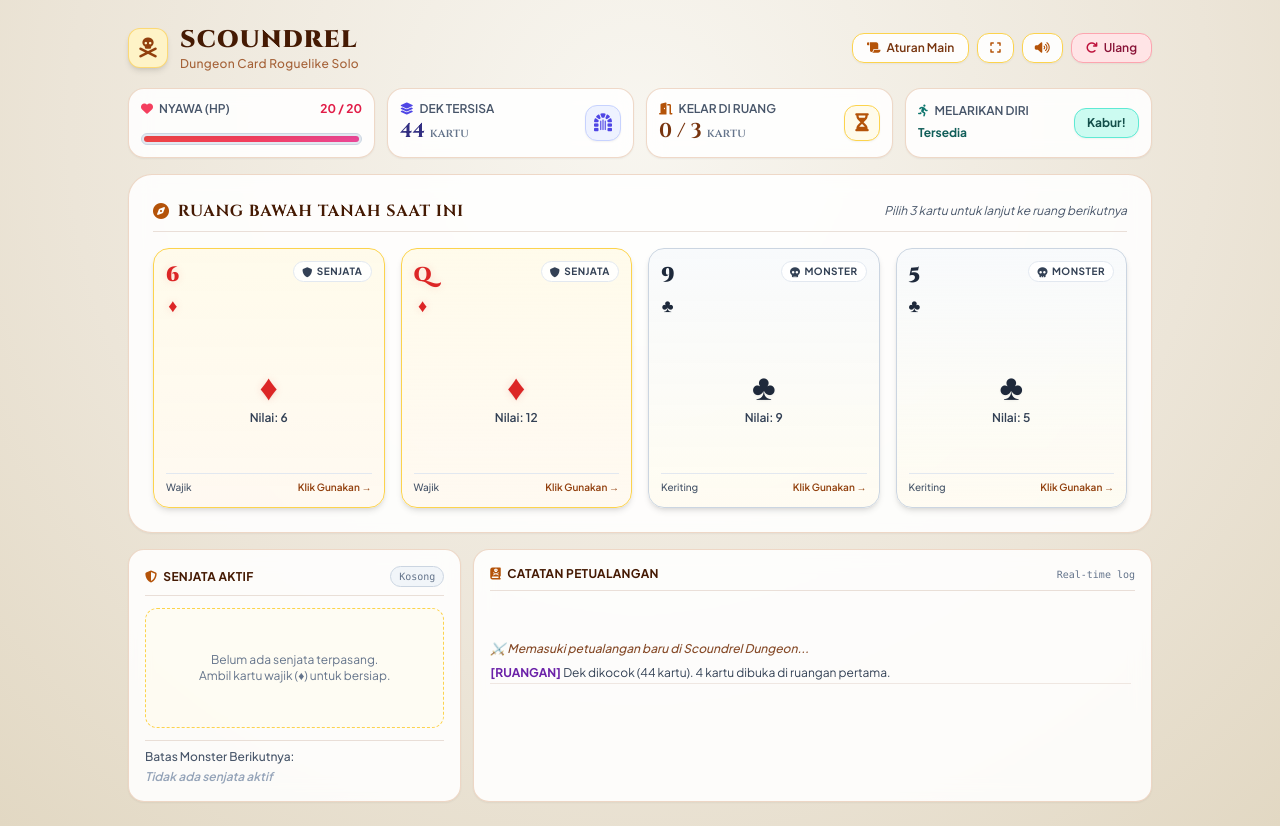
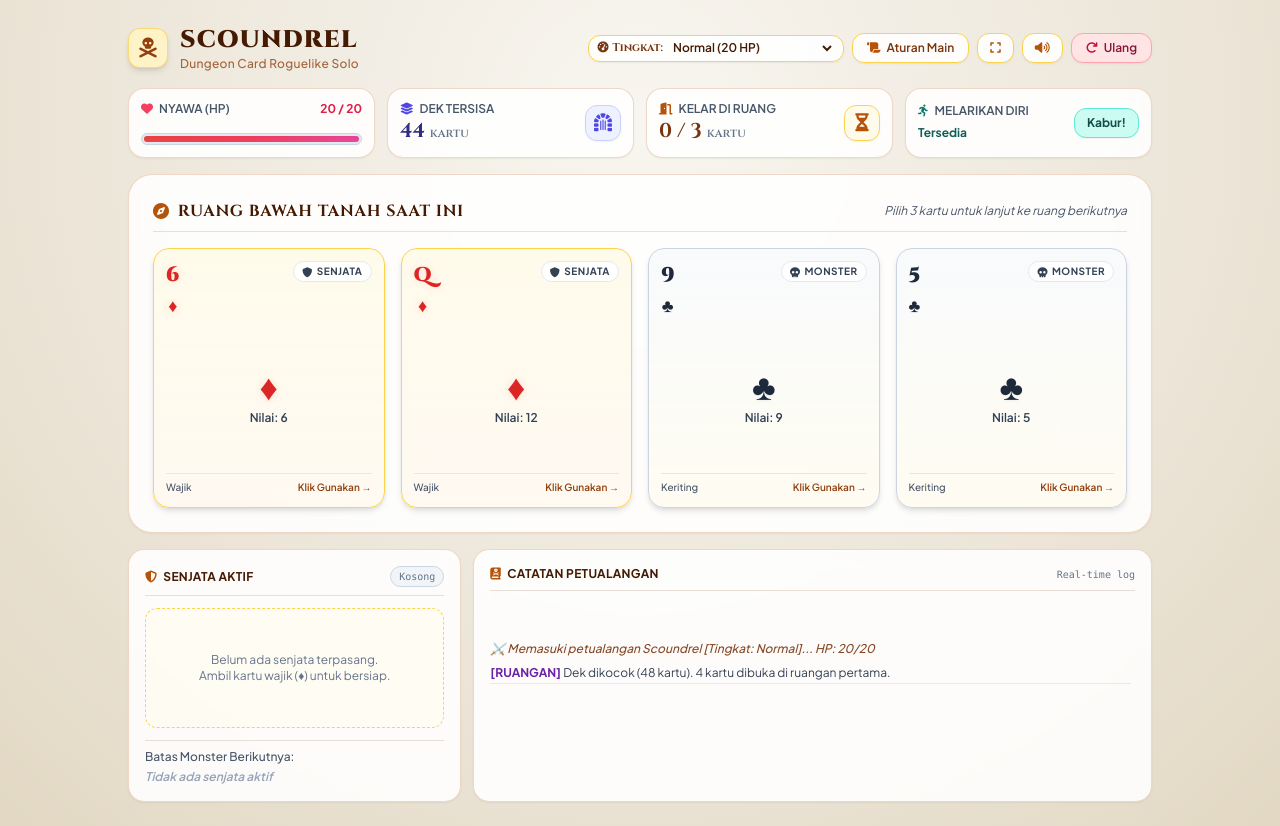
Before and after one commit to susanto1122-source/scoundrel, a plain HTML site: page index.html in a window 1280 px wide. Drawn offline with nearby package versions, Linux system fonts and the light colour scheme.

Commit message:
Update index.html

```diff
--- a/index.html
+++ b/index.html
@@ -81,7 +81,17 @@
       </div>
     </div>
 
-    <div class="flex items-center gap-2">
+    <div class="flex items-center flex-wrap gap-2">
+      <!-- Selector Tingkat Kesulitan -->
+      <div class="flex items-center bg-white/90 border border-amber-300 rounded-xl px-2 py-1 shadow-sm gap-1.5">
+        <span class="text-[11px] font-bold text-amber-900 cinzel hidden sm:inline"><i class="fa-solid fa-gauge-high mr-1"></i>Tingkat:</span>
+        <select id="difficultySelect" class="bg-transparent text-xs font-semibold text-amber-950 focus:outline-none cursor-pointer">
+          <option value="easy">Mudah (25 HP)</option>
+          <option value="normal" selected>Normal (20 HP)</option>
+          <option value="hard">Sulit (20 HP & Wajik 2-10)</option>
+        </select>
+      </div>
+
       <button id="rulesBtn" class="px-3.5 py-1.5 rounded-xl text-xs font-semibold bg-white/90 hover:bg-amber-50 text-amber-900 border border-amber-300 shadow-sm transition flex items-center gap-1.5">
         <i class="fa-solid fa-scroll text-amber-700"></i> Aturan Main
       </button>
@@ -278,7 +288,16 @@
       <div class="overflow-y-auto space-y-3.5 text-xs text-slate-600 pr-1 leading-relaxed">
         <div class="p-2.5 rounded-xl bg-amber-50 border border-amber-200">
           <span class="font-bold text-amber-950 block mb-1">🎯 Tujuan Permainan:</span>
-          Habiskan seluruh dek kartu dungeon (44 kartu tanpa kartu wajah Hati) dengan tetap menjaga HP kamu di atas 0. Mulai dengan 20 HP.
+          Habiskan seluruh dek kartu dungeon dengan tetap menjaga HP kamu di atas 0.
+        </div>
+
+        <div class="p-2.5 rounded-xl bg-slate-50 border border-slate-200">
+          <span class="font-bold text-slate-900 block mb-1">⚡ Tingkat Kesulitan:</span>
+          <ul class="list-disc pl-4 space-y-1">
+            <li><strong class="text-emerald-700">Mudah:</strong> Memulai dengan 25 HP (Maksimal 25 HP). Senjata wajik lengkap 2 s/d As (44 kartu).</li>
+            <li><strong class="text-amber-800">Normal:</strong> Memulai dengan 20 HP (Maksimal 20 HP). Senjata wajik lengkap 2 s/d As (44 kartu).</li>
+            <li><strong class="text-rose-700">Sulit:</strong> Memulai dengan 20 HP. Kartu wajik tanpa Jack, Queen, King, dan As (hanya 2-10, dek menjadi 40 kartu). Senjata berat tidak tersedia!</li>
+          </ul>
         </div>
 
         <div>
@@ -426,6 +445,7 @@
     ];
 
     let gameState = {
+      difficulty: 'normal', // 'easy', 'normal', 'hard'
       deck: [],
       room: [],
       discardPile: [],
@@ -457,8 +477,12 @@
         });
       });
 
-      // Diamonds: 2 - 14 (Weapons)
-      CARD_RANKS.forEach(r => {
+      // Diamonds: Weapons (Di mode sulit, kartu wajah J, Q, K, As dihilangkan)
+      const weaponRanks = gameState.difficulty === 'hard'
+        ? CARD_RANKS.filter(r => r.rank <= 10)
+        : CARD_RANKS;
+
+      weaponRanks.forEach(r => {
         cards.push({
           id: idCounter++,
           suit: SUITS.DIAMONDS,
@@ -514,10 +538,20 @@
     }
 
     function startNewGame() {
+      const diffSelect = document.getElementById('difficultySelect');
+      gameState.difficulty = diffSelect ? diffSelect.value : 'normal';
+
+      if (gameState.difficulty === 'easy') {
+        gameState.maxHp = 25;
+        gameState.hp = 25;
+      } else {
+        gameState.maxHp = 20;
+        gameState.hp = 20;
+      }
+
       gameState.deck = createScoundrelDeck();
       gameState.room = [];
       gameState.discardPile = [];
-      gameState.hp = 20;
       gameState.activeWeapon = null;
       gameState.fledLastTurn = false;
       gameState.cardsClearedThisRoom = 0;
@@ -526,12 +560,13 @@
       gameState.pendingMonsterIndex = -1;
       gameState.isGameOver = false;
 
+      const diffLabel = gameState.difficulty === 'easy' ? 'Mudah' : (gameState.difficulty === 'hard' ? 'Sulit' : 'Normal');
       const logBox = document.getElementById('gameLog');
-      logBox.innerHTML = '<div class="text-amber-900/90 italic font-medium">⚔️ Memasuki petualangan baru di Scoundrel Dungeon...</div>';
+      logBox.innerHTML = `<div class="text-amber-900/90 italic font-medium">⚔️ Memasuki petualangan Scoundrel [Tingkat: ${diffLabel}]... HP: ${gameState.hp}/${gameState.maxHp}</div>`;
 
       dealRoom();
       updateUI();
-      addLog("Dek dikocok (44 kartu). 4 kartu dibuka di ruangan pertama.", "room");
+      addLog(`Dek dikocok (${gameState.deck.length + gameState.room.length} kartu). 4 kartu dibuka di ruangan pertama.`, "room");
     }
 
     function dealRoom() {
@@ -958,6 +993,11 @@
         startNewGame();
       });
 
+      // Difficulty Selector Listener
+      document.getElementById('difficultySelect').addEventListener('change', () => {
+        startNewGame();
+      });
+
       // Modal Monster Buttons
       document.getElementById('modalAttackWeaponBtn').addEventListener('click', () => executeAttack(true));
       document.getElementById('modalAttackBareBtn').addEventListener('click', () => executeAttack(false));
```
